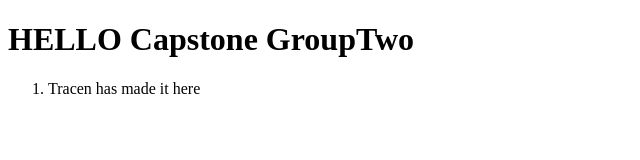
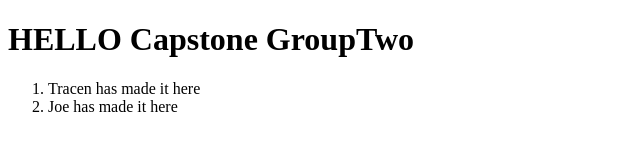
Before and after one commit to WebArcadeCapstone2/WebArcadeCapstone2.github.io, a plain HTML site: page index.html in a window 1280 px wide. Shown: the whole page, without its empty margins (0-640 px from the left). Drawn offline with Linux system fonts and the light colour scheme.

Commit message:
Added Joe to the list

```diff
--- a/index.html
+++ b/index.html
@@ -5,6 +5,7 @@
 <h1>HELLO Capstone GroupTwo</h1>
 <ol>
     <li>Tracen has made it here</li>
+    <li>Joe has made it here</li>
 </ol>
 
 </body>
```
